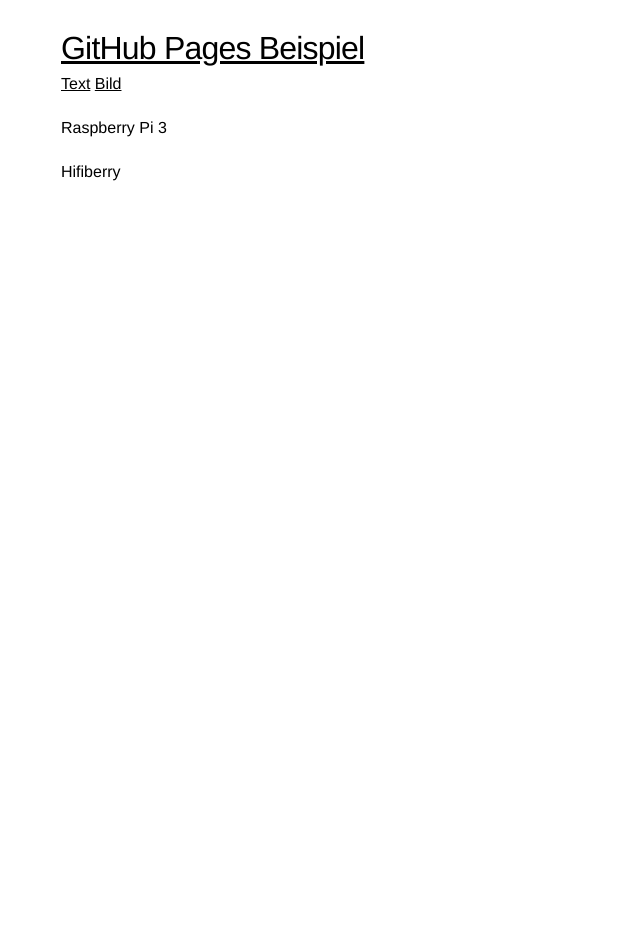
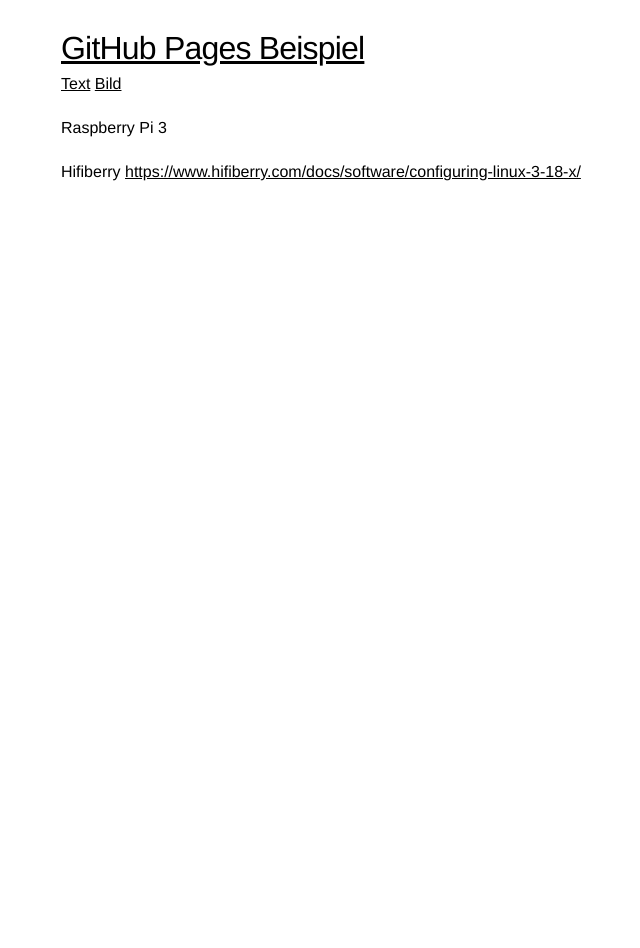
Before and after one commit to Wingertsau/ct.github.io, a Jekyll site: the page built from 70.md, in a window 1280 px wide. Shown: the whole page, without its empty margins (117-757 px from the left). Built offline with Jekyll 4.4.1, drawn with Linux system fonts in a browser that asks for light colours; our own code applies the rules of GitHub Pages for plain Markdown files.

Commit message:
Update 70.md

```diff
--- a/70.md
+++ b/70.md
@@ -1,3 +1,4 @@
 Raspberry Pi 3
 
 Hifiberry
+<https://www.hifiberry.com/docs/software/configuring-linux-3-18-x/>
```
